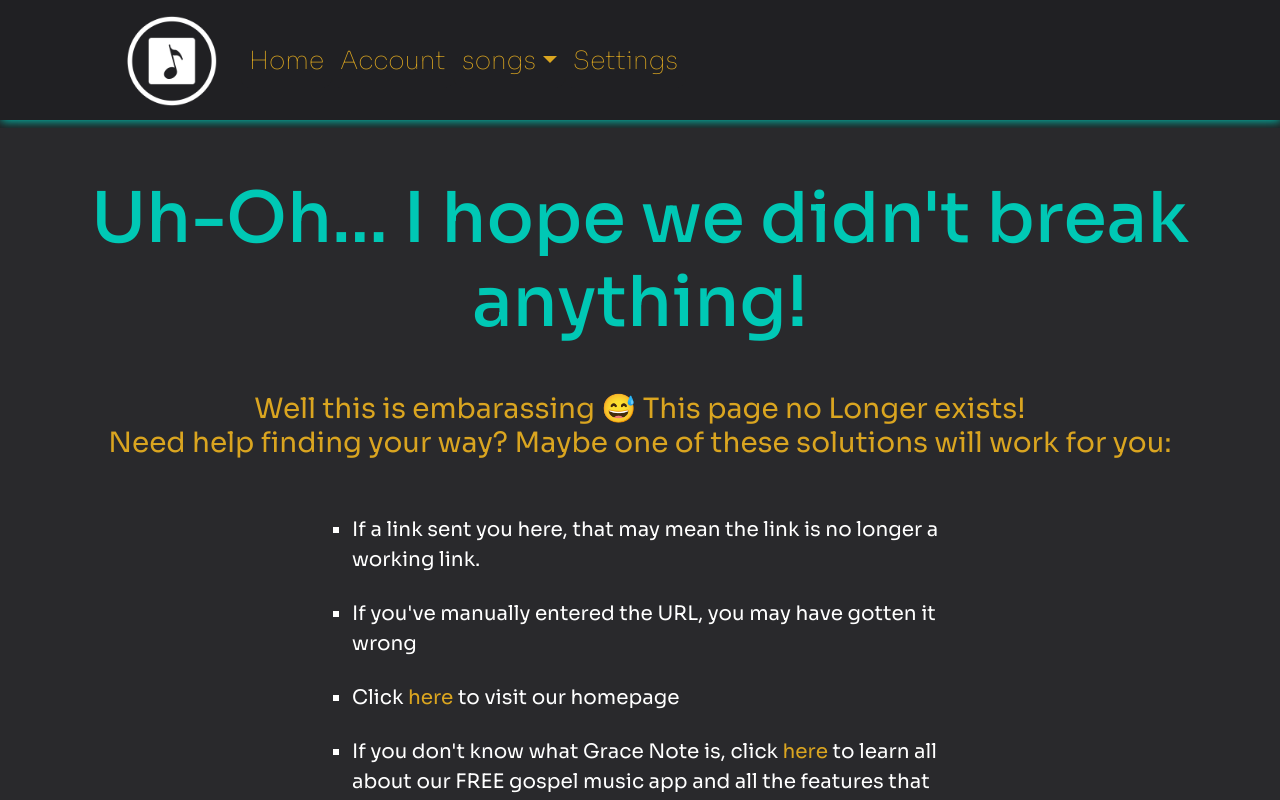
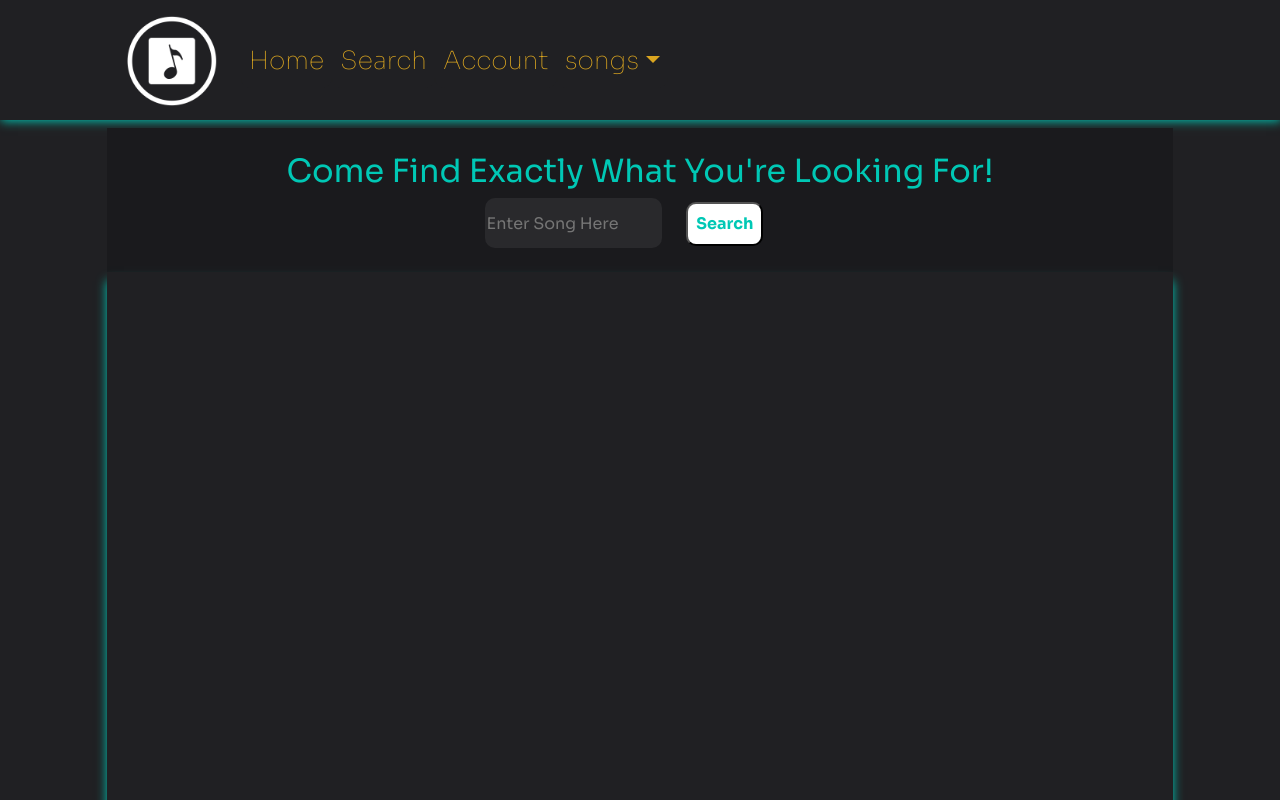
Before and after one commit to Mckreames/Grace-Note, a React (Create React App) app: page /song-search in a window 1280 px wide. Shown: the top 800 px of the page. Built offline with nearby package versions, Linux system fonts and the light colour scheme.

Commit message:
search page api working correctly

```diff
--- a/src/App.css
+++ b/src/App.css
@@ -4,6 +4,10 @@
   --dark-grey: #1a1a1d;
   --grey: #202023;
   --light-grey: #29292c;
+}
+
+* {
+  box-sizing: border-box;
 }
 
 .App {
--- a/src/App.js
+++ b/src/App.js
@@ -5,6 +5,7 @@ import "bootstrap/dist/css/bootstrap.min.css";
 import GraceNoteNav from "./Components/GraceNoteNav/GraceNoteNav";
 import Home from "./Components/Home/Home";
 import Account from "./Components/Account/Account";
+import SongSearch from "./Components/SongSearch/SongSearch";
 import SongAddForm from "./Components/SongAddForm/SongAddForm";
 import NotFound from "./Components/NotFound/NotFound";
 import About from "./Components/About/About";
@@ -20,6 +21,7 @@ function App() {
         <Routes>
           <Route path="/" element={<Home />}></Route>
           <Route path="/account" element={<Account />}></Route>
+          <Route path="/song-search" element={<SongSearch />}></Route>
           <Route path="/song-add" element={<SongAddForm />}></Route>
           <Route path="/about" element={<About />}></Route>
           <Route path="/sign-up" element={<SignUp />}></Route>
--- a/src/Components/Account/Account.jsx
+++ b/src/Components/Account/Account.jsx
@@ -24,7 +24,7 @@ export default function Account() {
         <div className="your-playlist">
           <p>You have no playlists yet</p>
         </div>
-        <h5 className="color-electric">Your Friends' Playlists</h5>
+        <h5 className="color-electric">Playlists You Follow</h5>
         <div className="friends-playlist">
           <p>You have no friends yet</p>
         </div>
@@ -49,35 +49,35 @@ export default function Account() {
           </div>
         </div>
         <div className="mt-5 pt-3 categories">
-          <Nav tabs>
+          <Nav tabs className="mb-3 pb-1">
             <NavItem>
               <NavLink href="#" active>
-                Link
+                Music
               </NavLink>
+            </NavItem>
+            <NavItem>
+              <NavLink href="#">Social</NavLink>
+            </NavItem>
+            <NavItem>
+              <NavLink href="#">News</NavLink>
             </NavItem>
             <Dropdown nav isOpen={dropdownOpen} toggle={toggle}>
               <DropdownToggle nav caret>
-                Dropdown
+                Settings
               </DropdownToggle>
               <DropdownMenu>
-                <DropdownItem header>Header</DropdownItem>
-                <DropdownItem disabled>Action</DropdownItem>
-                <DropdownItem>Another Action</DropdownItem>
+                <DropdownItem header>Account Settings</DropdownItem>
+                <DropdownItem>Edit Profile Picture</DropdownItem>
+                <DropdownItem>Edit Profile Banner</DropdownItem>
+                <DropdownItem>Update Title</DropdownItem>
                 <DropdownItem divider />
-                <DropdownItem>Another Action</DropdownItem>
+                <DropdownItem header>User Settings</DropdownItem>
+                <DropdownItem>Light/ Dark Mode</DropdownItem>
+                <DropdownItem>Update Email</DropdownItem>
+                <DropdownItem divider />
+                <DropdownItem>Log Out</DropdownItem>
               </DropdownMenu>
             </Dropdown>
-            <NavItem>
-              <NavLink href="#">Link</NavLink>
-            </NavItem>
-            <NavItem>
-              <NavLink href="#">Another Link</NavLink>
-            </NavItem>
-            <NavItem>
-              <NavLink disabled href="#">
-                Disabled Link
-              </NavLink>
-            </NavItem>
           </Nav>
           <h3 className="offset-3 text-start">New Releases</h3>
           <div className="offset-2 col-7 mb-5 hor-scroll"></div>
--- a/src/Components/GraceNoteNav/GraceNoteNav.css
+++ b/src/Components/GraceNoteNav/GraceNoteNav.css
@@ -1,6 +1,6 @@
 .nav-sect {
   height: 120px;
-    /* color: white !important; */
+
   background-color: var(--grey);
   box-shadow: 1px 1px 10px var(--electric-blue);
 }
@@ -9,7 +9,6 @@
   padding: 0.5rem;
   color: var(--electric-blue) !important;
   font-size: 30px;
-    /* border: 3px double var(--goldenrod); */
   border-radius: 10px;
 }
 
@@ -33,7 +32,6 @@
   border-radius: 0 0 10px 10px;
 }
 
-
 .nav-link:hover {
   color: var(--electric-blue);
 }
--- a/src/Components/GraceNoteNav/GraceNoteNav.jsx
+++ b/src/Components/GraceNoteNav/GraceNoteNav.jsx
@@ -1,6 +1,6 @@
-import React, { useState } from 'react';
+import React, { useState } from "react";
 import "./GraceNoteNav.css";
-import { Link } from 'react-router-dom';
+import { Link } from "react-router-dom";
 import {
   Collapse,
   Navbar,
@@ -14,11 +14,10 @@ import {
   DropdownMenu,
   DropdownItem,
   NavbarText,
-} from 'reactstrap';
-import logo from './Imgs/LogoOnly.png';
+} from "reactstrap";
+import logo from "./Imgs/LogoOnly.png";
 
 export default function GraceNoteNav() {
-
   const [isOpen, setIsOpen] = useState(false);
 
   const toggle = () => setIsOpen(!isOpen);
@@ -28,23 +27,24 @@ export default function GraceNoteNav() {
       <Navbar className="offset-1 col-10" expand="md">
         <NavbarBrand className="nav-brand">
           <Link to="/">
-            <img
-            className="app-logo"
-              alt="logo"
-              src={logo}
-            />
+            <img className="app-logo" alt="logo" src={logo} />
           </Link>
         </NavbarBrand>
         <NavbarToggler onClick={toggle} />
         <Collapse isOpen={isOpen} navbar>
           <Nav className="me-auto" navbar>
             <NavItem>
-              <Link to="/" style={{ textDecoration: 'none' }}>
+              <Link to="/" style={{ textDecoration: "none" }}>
                 <NavLink>Home</NavLink>
               </Link>
             </NavItem>
             <NavItem>
-              <Link to="/account" style={{ textDecoration: 'none' }}>
+              <Link to="/song-search" style={{ textDecoration: "none" }}>
+                <NavLink>Search</NavLink>
+              </Link>
+            </NavItem>
+            <NavItem>
+              <Link to="/account" style={{ textDecoration: "none" }}>
                 <NavLink>Account</NavLink>
               </Link>
             </NavItem>
@@ -59,11 +59,6 @@ export default function GraceNoteNav() {
                 <DropdownItem>Song Selector</DropdownItem>
               </DropdownMenu>
             </UncontrolledDropdown>
-            <NavItem>
-              <Link to="/settings" style={{ textDecoration: 'none' }}>
-                <NavLink>Settings</NavLink>
-              </Link>
-            </NavItem>
           </Nav>
           <NavbarText></NavbarText>
         </Collapse>
--- /dev/null
+++ b/src/Components/Search/Search.css
@@ -0,0 +1,35 @@
+.search-area {
+  background-color: var(--dark-grey);
+}
+
+.search-page-search {
+  border: none;
+  border-radius: 10px;
+  height: 50px;
+  color: white;
+  background-color: var(--light-grey);
+}
+
+.search-result {
+  background-color: var(--grey);
+  box-shadow: 0px 9px 10px var(--electric-blue);
+  min-height: 100vh;
+}
+
+.li-result {
+  border-radius: 10px;
+  box-shadow: 5px 5px 10px black;
+  list-style: none;
+  max-width: 250px;
+  background-color: var(--light-grey);
+}
+
+.li-result:hover {
+  border-radius: 20px;
+  box-shadow: 0 0 10px var(--electric-blue);
+  cursor: pointer;
+}
+
+.li-img {
+  max-width: 200px;
+}
--- /dev/null
+++ b/src/Components/Search/Search.jsx
@@ -0,0 +1,73 @@
+import React, { useState } from "react";
+import "./Search.css";
+
+export default function Search() {
+  const [searchTerm, setSearchTerm] = useState("");
+  const [searchResult, setSearchResult] = useState(null);
+
+  const handleSubmit = async (event) => {
+    event.preventDefault();
+    const searchTerm = event.target.elements.search.value;
+
+    const url = `https://deezerdevs-deezer.p.rapidapi.com/search?q=${searchTerm}`;
+    const options = {
+      method: "GET",
+      headers: {
+        "X-RapidAPI-Key": "fa40ea65a6msha68e6f5343e548dp10595ajsn6d26736be691",
+        "X-RapidAPI-Host": "deezerdevs-deezer.p.rapidapi.com",
+      },
+    };
+
+    try {
+      const response = await fetch(url, options);
+      const result = await response.json();
+      setSearchResult(result); // Set the searchResult state with the fetched data
+    } catch (error) {
+      console.error(error);
+    }
+  };
+
+  return (
+    <div>
+      <section className="offset-1 col-10 pt-4 pb-4 search-area">
+        <h2 className="color-electric">
+          Come Find Exactly What You're Looking For!
+        </h2>
+        <form onSubmit={handleSubmit}>
+          <input
+            aria-label="search"
+            type="search"
+            id="search"
+            name="search"
+            className="col-2 me-4 search-page-search"
+            placeholder="Enter Song Here"
+            value={searchTerm}
+            onChange={(e) => setSearchTerm(e.target.value)}
+          ></input>
+          <button type="submit">Search</button>
+        </form>
+      </section>
+      <section className="offset-1 col-10 pt-4 search-result">
+        <div>
+          {searchResult && (
+            <ul className="col-12 flex-wrap d-flex justify-content-evenly">
+              {searchResult.data.map((item) => (
+                <li key={item.id} className="col-3 p-3 m-3 li-result">
+                  <img
+                    className="mb-2 li-img"
+                    src={item.artist.picture_medium}
+                    alt={item.artist.name}
+                  />
+                  <div>
+                    <h4>{item.title}</h4>
+                    <p>Artist: {item.artist.name}</p>
+                  </div>
+                </li>
+              ))}
+            </ul>
+          )}
+        </div>
+      </section>
+    </div>
+  );
+}
--- /dev/null
+++ b/src/Components/SongSearch/SongSearch.jsx
@@ -0,0 +1,10 @@
+import React from "react";
+import Search from "../Search/Search";
+
+export default function SongSearch() {
+  return (
+    <div>
+      <section className="search-results">{<Search />}</section>
+    </div>
+  );
+}
```
Also changed, not shown: src/Components/SongSearch/SongSearch.css (added). Lines whose indentation alone changed are shown as unchanged.
